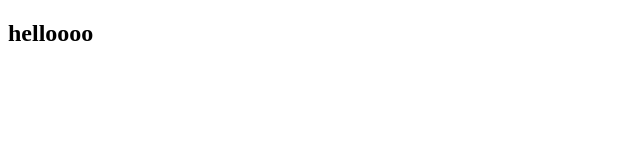
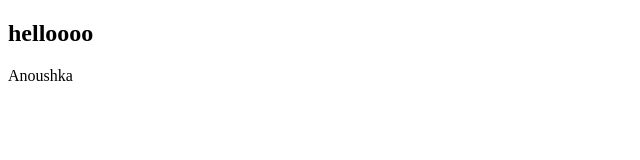
Before and after one commit to anoush24/Manager, a plain HTML site: page index.html in a window 1280 px wide. Shown: the full height of the page, 0-640 px from the left. Drawn offline with Linux system fonts and the light colour scheme.

Commit message:
Added Anoushka

```diff
--- a/index.html
+++ b/index.html
@@ -7,5 +7,6 @@
 </head>
 <body>
     <h2>helloooo </h2>
+    <p>Anoushka</p>
 </body>
 </html>
```
